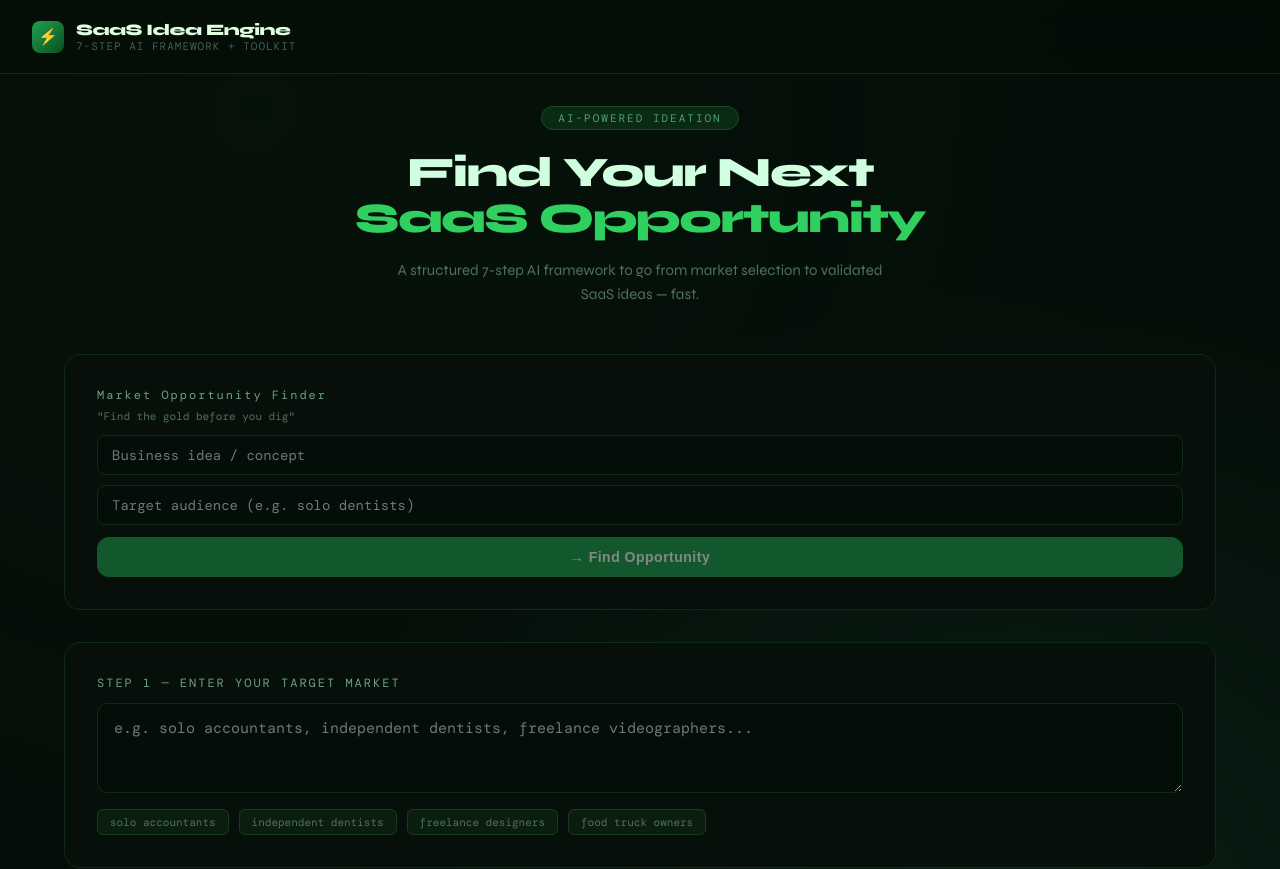
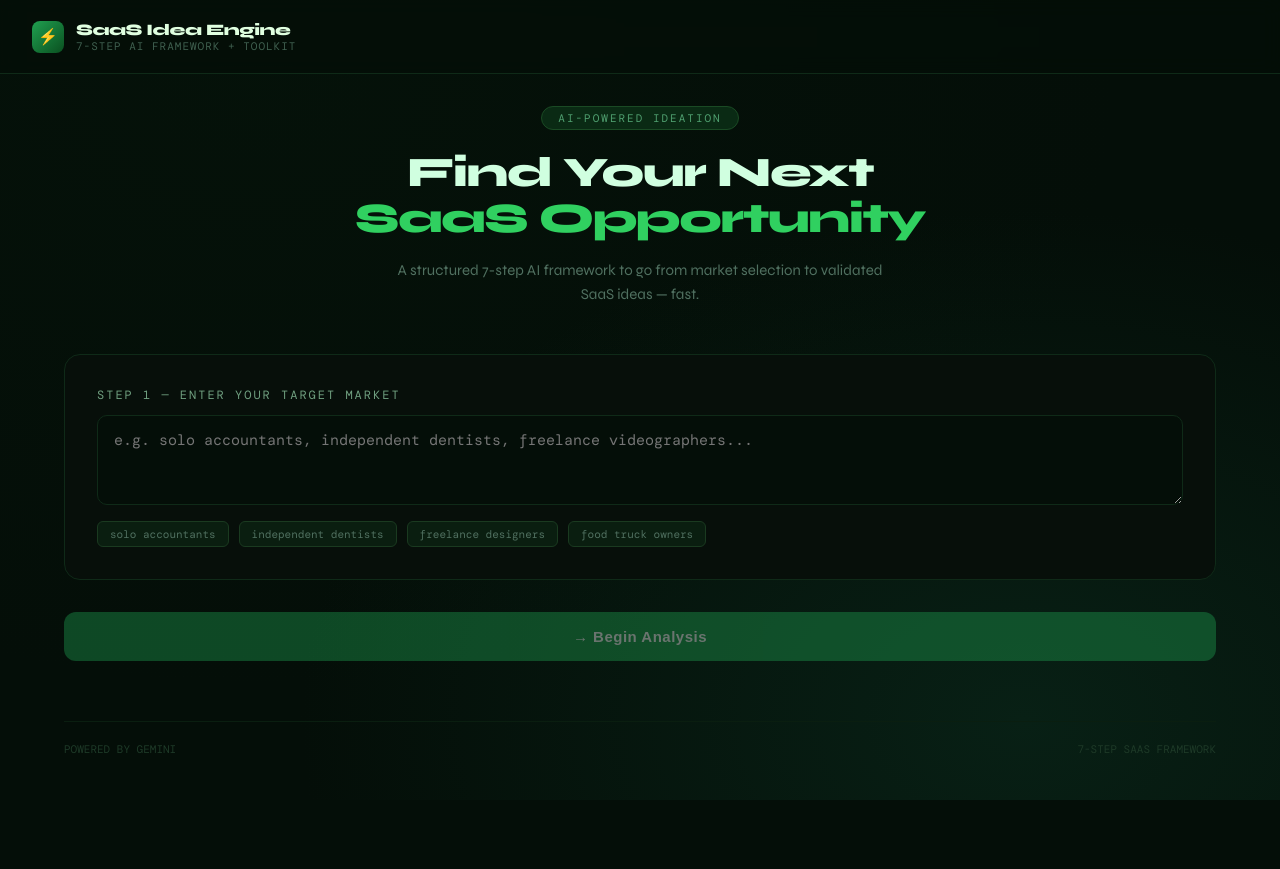
Before and after one commit to alexaandig/saas-idea-engine, a Next.js app: page / in a window 1280 px wide. Shown: the top 869 px of the page. After the commit the page ends 800 px from the top, so only its background shows below. Built offline with nearby package versions, Linux system fonts and the light colour scheme.

Commit message:
Add files

```diff
--- a/app/page.js
+++ b/app/page.js
@@ -305,10 +305,6 @@ function ResultBlock({ text, stepNum }) {
 export default function App() {
   const [step, setStep] = useState(0);
   const [market, setMarket] = useState("");
-  const [concept, setConcept] = useState("");
-  const [audience, setAudience] = useState("");
-  const [finderLoading, setFinderLoading] = useState(false);
-  const [finderResult, setFinderResult] = useState("");
   const [results, setResults] = useState({});
   const [loading, setLoading] = useState(false);
   const [error, setError] = useState("");
@@ -409,21 +405,6 @@ Suggest 5 high-leverage partnerships that can drive traffic, boost credibility,
 
   const isStepDone = (n) => !!results[n];
   const currentStepData = results[step];
-
-  const runFinder = async () => {
-    setFinderLoading(true);
-    setError("");
-    try {
-      const output = await callGemini(
-        "You are a market research analyst.",
-        `Analyze my business idea of "${concept}" for "${audience}". Identify market gaps, high-potential niches, 3 competitors to watch, current trends, customer pain points & pricing insights.`
-      );
-      setFinderResult(output);
-    } catch (e) {
-      setError("API error: " + e.message);
-    }
-    setFinderLoading(false);
-  };
 
   const runBonus = async (id) => {
     setBonusLoading(id);
@@ -614,7 +595,6 @@ Suggest 5 high-leverage partnerships that can drive traffic, boost credibility,
                 </p>
               </div>
 
-              {/* Market Opportunity Finder */}
               <div
                 style={{
                   background: "#070f0a",
@@ -624,103 +604,6 @@ Suggest 5 high-leverage partnerships that can drive traffic, boost credibility,
                   marginBottom: 32,
                 }}
               >
-                <label
-                  style={{
-                    color: "#70a080",
-                    fontSize: 12,
-                    fontFamily: "'DM Mono', monospace",
-                    letterSpacing: 2,
-                    display: "block",
-                    marginBottom: 6,
-                  }}
-                >
-                  Market Opportunity Finder
-                </label>
-                <div
-                  style={{
-                    color: "#507060",
-                    fontSize: 11,
-                    fontFamily: "'DM Mono', monospace",
-                    marginBottom: 12,
-                  }}
-                >
-                  "Find the gold before you dig"
-                </div>
-                <input
-                  value={concept}
-                  onChange={(e) => setConcept(e.target.value)}
-                  placeholder="Business idea / concept"
-                  style={{
-                    width: "100%",
-                    background: "#040e08",
-                    border: "1px solid #0f2a18",
-                    borderRadius: 8,
-                    padding: "10px 14px",
-                    color: "#c0e8d0",
-                    fontSize: 14,
-                    fontFamily: "'DM Mono', monospace",
-                    marginBottom: 10,
-                  }}
-                />
-                <input
-                  value={audience}
-                  onChange={(e) => setAudience(e.target.value)}
-                  placeholder="Target audience (e.g. solo dentists)"
-                  style={{
-                    width: "100%",
-                    background: "#040e08",
-                    border: "1px solid #0f2a18",
-                    borderRadius: 8,
-                    padding: "10px 14px",
-                    color: "#c0e8d0",
-                    fontSize: 14,
-                    fontFamily: "'DM Mono', monospace",
-                    marginBottom: 12,
-                  }}
-                />
-                <button
-                  className="run-btn"
-                  onClick={runFinder}
-                  disabled={!concept.trim() || !audience.trim() || finderLoading}
-                  style={{
-                    width: "100%",
-                    background: "#20a050",
-                    border: "none",
-                    borderRadius: 12,
-                    padding: "12px 32px",
-                    color: "#fff",
-                    fontSize: 14,
-                    fontWeight: 700,
-                    cursor:
-                      !concept.trim() || !audience.trim() || finderLoading
-                        ? "not-allowed"
-                        : "pointer",
-                    opacity:
-                      !concept.trim() || !audience.trim() || finderLoading
-                        ? 0.5
-                        : 1,
-                    transition: "all 0.2s",
-                    letterSpacing: 0.5,
-                  }}
-                >
-                  {finderLoading ? "Researching..." : "→ Find Opportunity"}
-                </button>
-                {finderResult && (
-                  <div style={{ marginTop: 16 }}>
-                    <ResultBlock text={finderResult} stepNum={0} />
-                  </div>
-                )}
-              </div>
-
-              <div
-                style={{
-                  background: "#070f0a",
-                  border: "1px solid #0f2a18",
-                  borderRadius: 16,
-                  padding: 32,
-                  marginBottom: 32,
-                }}
-                >
                 <label
                   style={{
                     color: "#70a080",
```
